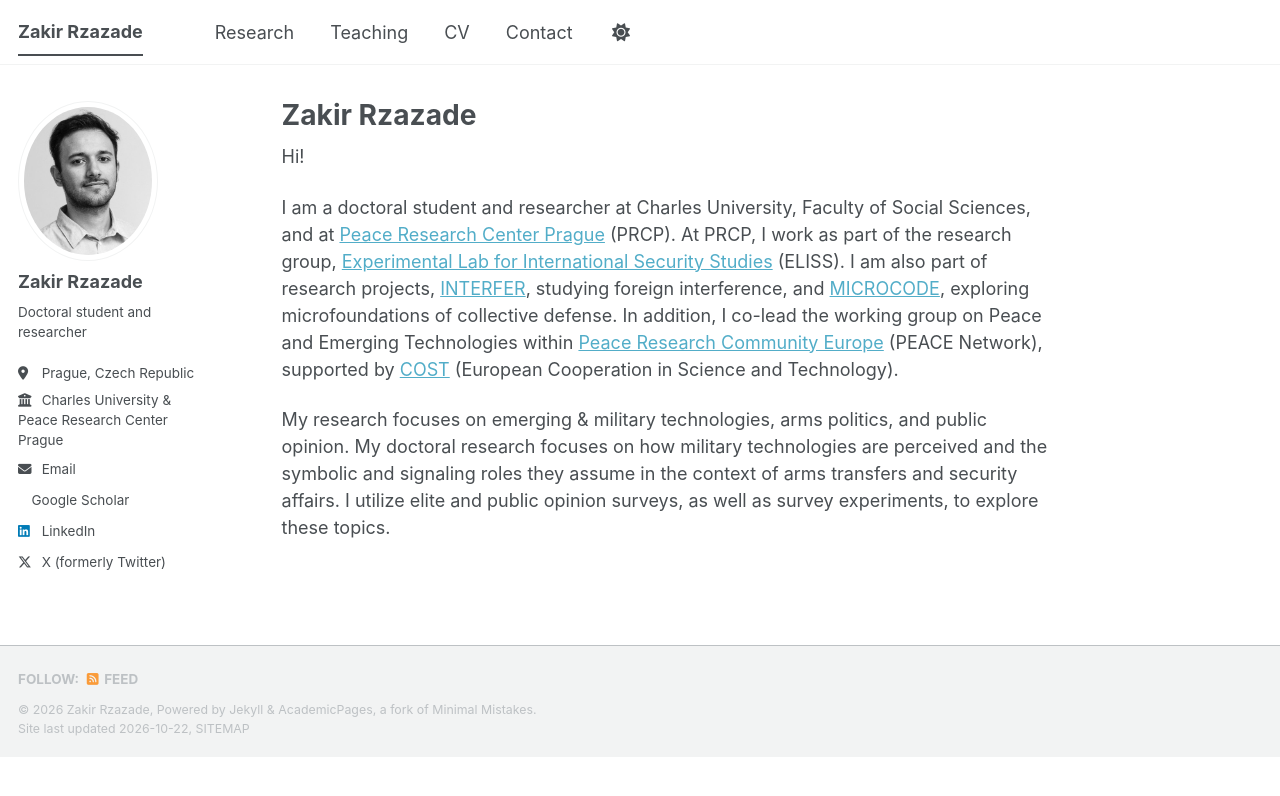
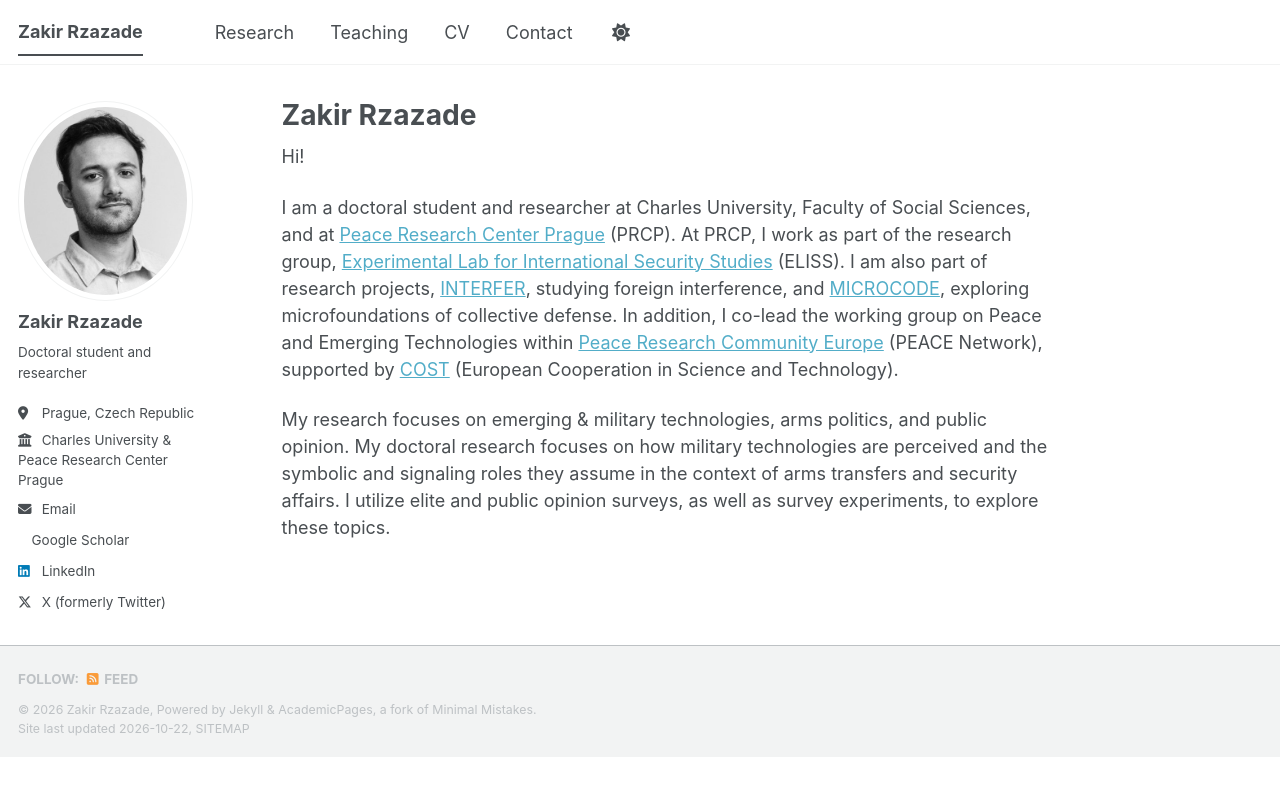
Before and after one commit to zakirzazad/zakirzazad.github.io, a Jekyll site: the page built from _pages/about.md, in a window 1280 px wide. Shown: the top 796 px of the page. Built offline with Jekyll 4.4.1, drawn with Linux system fonts in a browser that asks for light colours; a style sheet for code colours, icons or effects is not loaded.

Commit message:
Update _sidebar.scss

```diff
--- a/_sass/layout/_sidebar.scss
+++ b/_sass/layout/_sidebar.scss
@@ -155,7 +155,7 @@
   }
 
   img {
-    max-width: 140px;
+    max-width: 175px;
     border-radius: 50%;
 
     @include breakpoint($large) {
```
